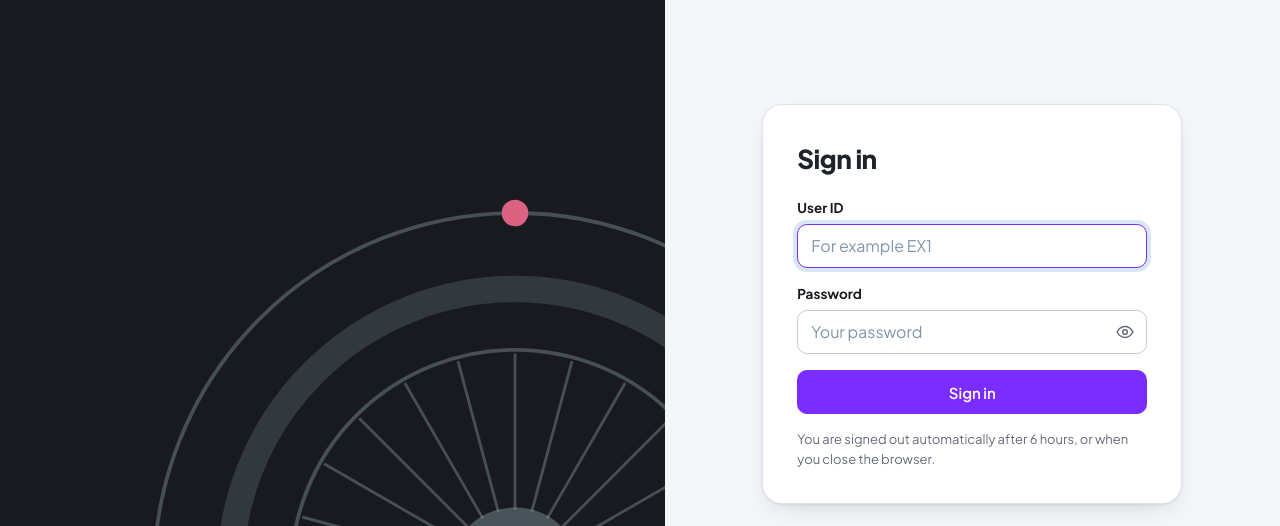
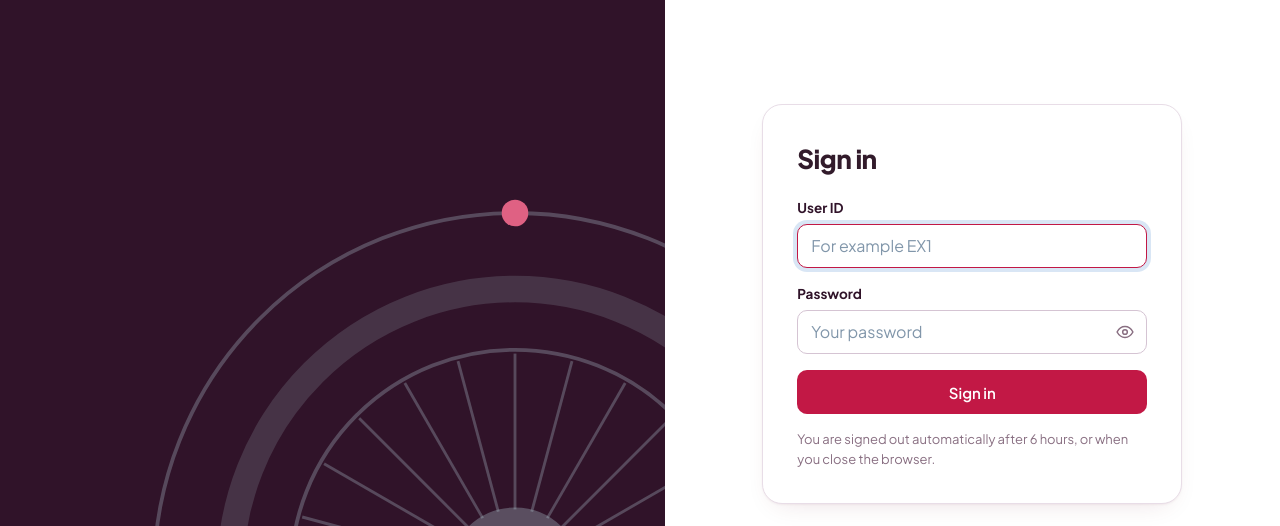
Before and after one commit to SUS-IO/SFA, a plain HTML site: page index.html in a window 1280 px wide. Shown: the part 96-622 px from the top of the page. Drawn offline with Linux system fonts and the light colour scheme.

Commit message:
Update app.css

```diff
--- a/assets/css/app.css
+++ b/assets/css/app.css
@@ -8,42 +8,56 @@
 
 
 
+
 :root {
-  --deep-purple: #181A20;
-  --muted-plum: #7B2CFF;
-  --warm-apricot: #B388FF;
-  --alabaster: #F4F6FA;
+  /* Wanda Maximoff — Scarlet Witch */
+  --deep-purple: #301329;
+  --muted-plum: #C21845;
+  --warm-apricot: #F45B82;
+  --alabaster: #FFFFFF;
 
-  --blue: #7B2CFF;
-  --blue-600: #5D20C7;
-  --blue-50: #F0E8FF;
+  --blue: #C21845;
+  --blue-600: #8E123D;
+  --blue-50: #FFF0F5;
 
-  --navy: #181A20;
-  --mist: #F4F6FA;
-  --aqua: #C5CBD5;
+  --navy: #301329;
+  --mist: #FFFFFF;
+  --aqua: #F1E7FA;
 
-  --pink: #B388FF;
-  --pink-50: #F0E8FF;
-  --pink-ink: #4215A8;
+  --pink: #F45B82;
+  --pink-50: #FFF0F5;
+  --pink-ink: #8E123D;
 
-  --green: #16865A;
-  --green-50: #DDF3E8;
-  --green-ink: #0C5A39;
+  --green: #25845A;
+  --green-50: #E2F5EB;
+  --green-ink: #145C3A;
 
-  --ink: #20232B;
-  --ink-2: #656B78;
-  --line: #DFE3EA;
-  --line-2: #C5CBD5;
+  --ink: #321B2B;
+  --ink-2: #896F82;
+  --line: #E8DDE7;
+  --line-2: #D5C4D3;
   --surface: #FFFFFF;
-  --wash: #ECEEF3;
+  --wash: #FFFFFF;
+
+  --gradient-primary:
+    linear-gradient(135deg, #650A25 0%, #C21845 55%, #F45B82 100%);
+
+  --gradient-action:
+    linear-gradient(110deg, #8E123D 0%, #C21845 55%, #E94D79 100%);
+
+  --gradient-mystic:
+    linear-gradient(120deg, #650A25 0%, #C21845 52%, #7950A5 100%);
+
+  --gradient-soft:
+    linear-gradient(110deg, #FFF0F5 0%, #FFFFFF 50%, #F1E7FA 100%);
 
   --r-sm: 10px;
   --r-md: 14px;
   --r-lg: 20px;
 
-  --shadow: 0 1px 2px rgba(24,26,32,.08),
-            0 10px 28px -14px rgba(24,26,32,.25);
-  --shadow-lg: 0 24px 60px -20px rgba(24,26,32,.35);
+  --shadow: 0 1px 2px rgba(101,10,37,.05),
+            0 10px 28px -14px rgba(101,10,37,.16);
+  --shadow-lg: 0 24px 60px -20px rgba(101,10,37,.22);
 
   --side-w: 248px;
   --tab-h: 64px;
@@ -52,10 +66,11 @@
   font-size: 15px;
   line-height: 1.5;
   color: var(--ink);
-  background: var(--mist);
+  background: #FFFFFF;
 
   -webkit-text-size-adjust: 100%;
 }
+
 
 
 
```
